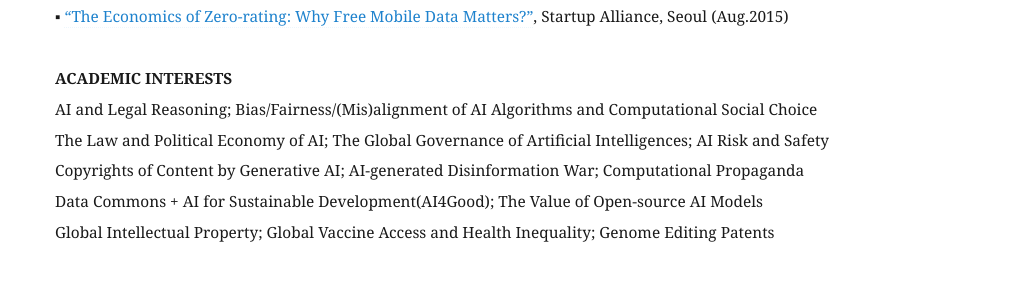
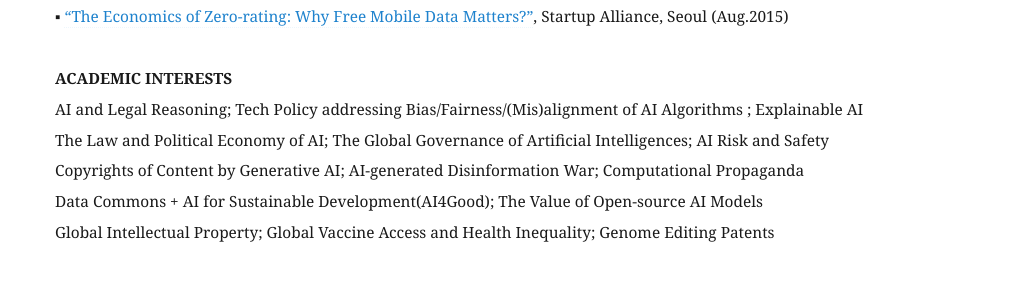
Before and after one commit to eunchangchoi/eunchangchoi.github.io, a Jekyll site: the page built from index.md, in a window 1280 px wide and 900 px high, scrolled down 9571 px. Shown: the part 351-637 px from the top of the window, without its empty margins (45-1076 px from the left). Built offline with Jekyll 4.4.1, drawn with Linux system fonts in a browser that asks for light colours.

Commit message:
Update index.md

```diff
--- a/index.md
+++ b/index.md
@@ -223,7 +223,7 @@
 
  <br>
  <strong> ACADEMIC INTERESTS </strong> <br>
-   AI and Legal Reasoning; Bias/Fairness/(Mis)alignment of AI Algorithms and Computational Social Choice <br>
+   AI and Legal Reasoning; Tech Policy addressing Bias/Fairness/(Mis)alignment of AI Algorithms ; Explainable AI <br>
    The Law and Political Economy of AI; The Global Governance of Artificial Intelligences; AI Risk and Safety <br>
    Copyrights of Content by Generative AI; AI-generated Disinformation War; Computational Propaganda <br>
    Data Commons + AI for Sustainable Development(AI4Good); The Value of Open-source AI Models <br>
```
